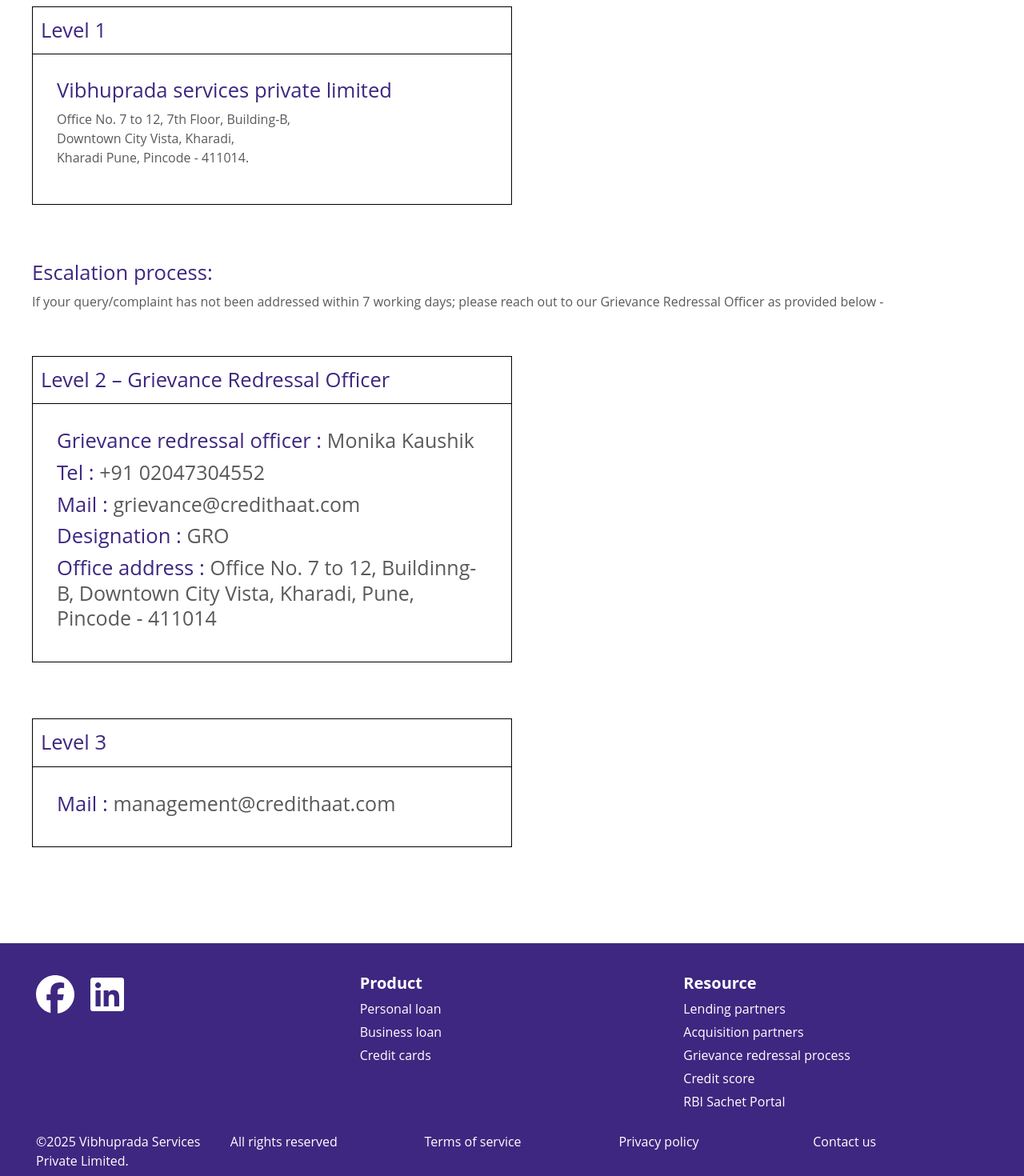
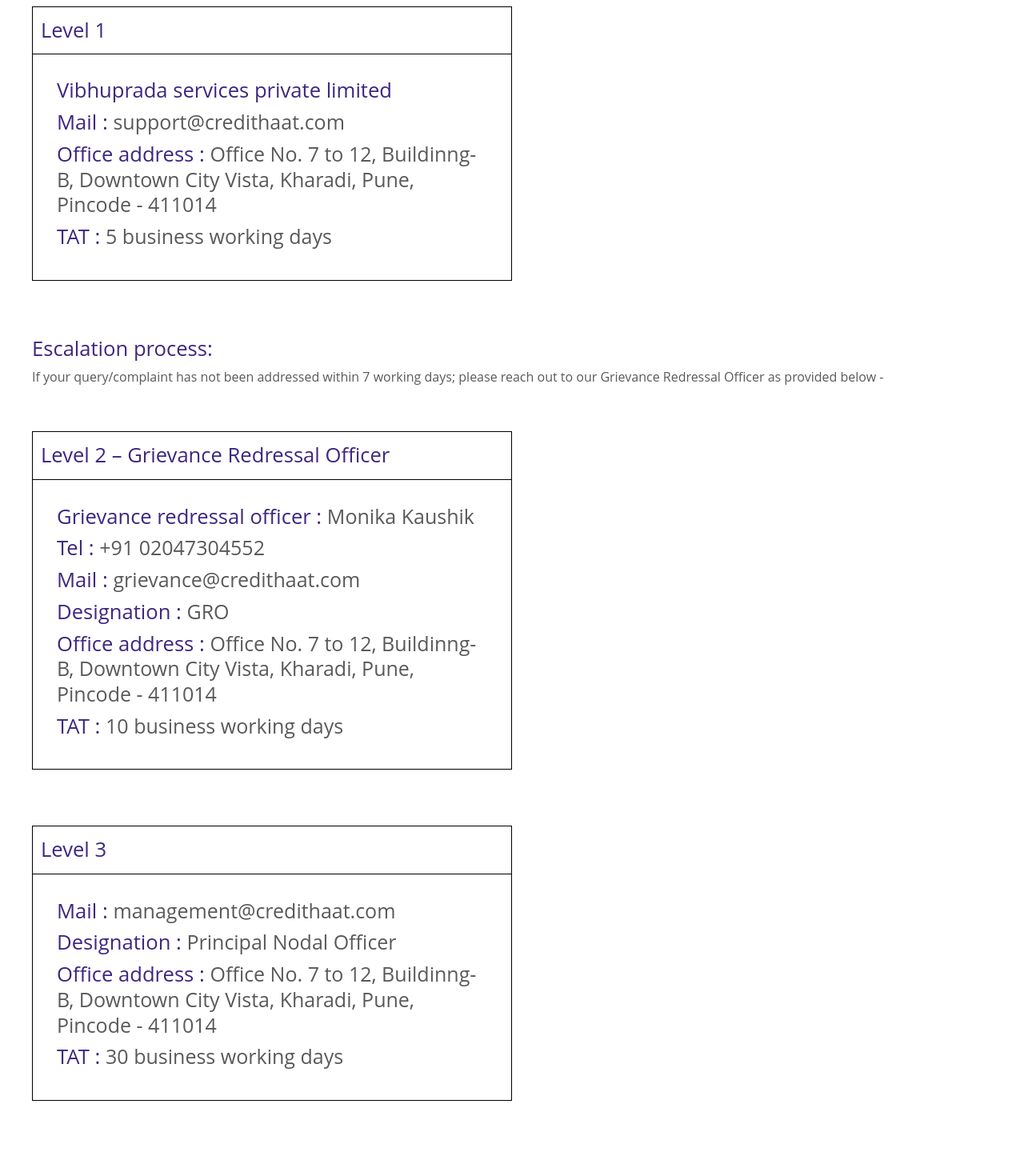
Before and after one commit to CreditHaat/CreditHaat-React-Homepage, a React (Create React App) app: page /gro in a window 1280 px wide. Shown: the part 540-2010 px from the top of the page at 80% size. Built offline with nearby package versions, Linux system fonts and the light colour scheme; the HTML template or start-up script is replaced by a standard one.

Commit message:
L1 and L3 changes on gro page

```diff
--- a/src/components/NewHomePage/GRO.js
+++ b/src/components/NewHomePage/GRO.js
@@ -35,10 +35,18 @@
             <tr>
               <td colSpan="1" >Level 1</td>
             </tr>
+
             <tr>
               <td> <div className="content-of-gro">
+
                     <h2 style={{fontWeight:"normal"}}>Vibhuprada services private limited</h2>
-                    <p>Office No.  7 to 12, 7th Floor, Building-B,<br></br>Downtown City Vista, Kharadi,<br></br>Kharadi Pune, Pincode - 411014.</p>
+                    <h2 style={{fontWeight:"normal"}} onClick={() => window.open(`mailto:support@credithaat.com`, '_blank')}>Mail : <span className="additional-info">support@credithaat.com</span></h2>
+
+                    <h2 style={{fontWeight:"normal"}}>Office address : <span className="additional-info"> Office No. 7 to 12, Buildinng-B, Downtown City Vista, Kharadi, Pune, Pincode - 411014</span></h2>
+
+                    {/* <p>Office No.  7 to 12, 7th Floor, Building-B,<br></br>Downtown City Vista, Kharadi,<br></br>Kharadi Pune, Pincode - 411014.</p> */}
+                    <h2 style={{fontWeight:"normal"}}>TAT : <span className="additional-info"> 5 business working days</span></h2>
+
                 </div>
                 </td>
               {/* <td>
@@ -84,6 +92,8 @@
 
                     <h2 style={{fontWeight:"normal"}}>Designation : <span className="additional-info">  GRO</span></h2>
                     <h2 style={{fontWeight:"normal"}}>Office address : <span className="additional-info"> Office No. 7 to 12, Buildinng-B, Downtown City Vista, Kharadi, Pune, Pincode - 411014</span></h2>
+                    <h2 style={{fontWeight:"normal"}}>TAT : <span className="additional-info"> 10 business working days</span></h2>
+
                 </div>
             </td>
             </tr>
@@ -105,6 +115,11 @@
             <tr>
               <td> <div className="content-of-gro">
                     <h2 style={{fontWeight:"normal"}} onClick={() => window.open(`mailto:management@credithaat.com`, '_blank')}>Mail : <span className="additional-info">management@credithaat.com</span></h2>
+                    <h2 style={{fontWeight:"normal"}}>Designation : <span className="additional-info"> Principal Nodal Officer</span></h2>
+                    <h2 style={{fontWeight:"normal"}}>Office address : <span className="additional-info"> Office No. 7 to 12, Buildinng-B, Downtown City Vista, Kharadi, Pune, Pincode - 411014</span></h2>
+                    <h2 style={{fontWeight:"normal"}}>TAT : <span className="additional-info"> 30 business working days</span></h2>
+
+
                 </div>
                 </td>
               {/* <td>
```
